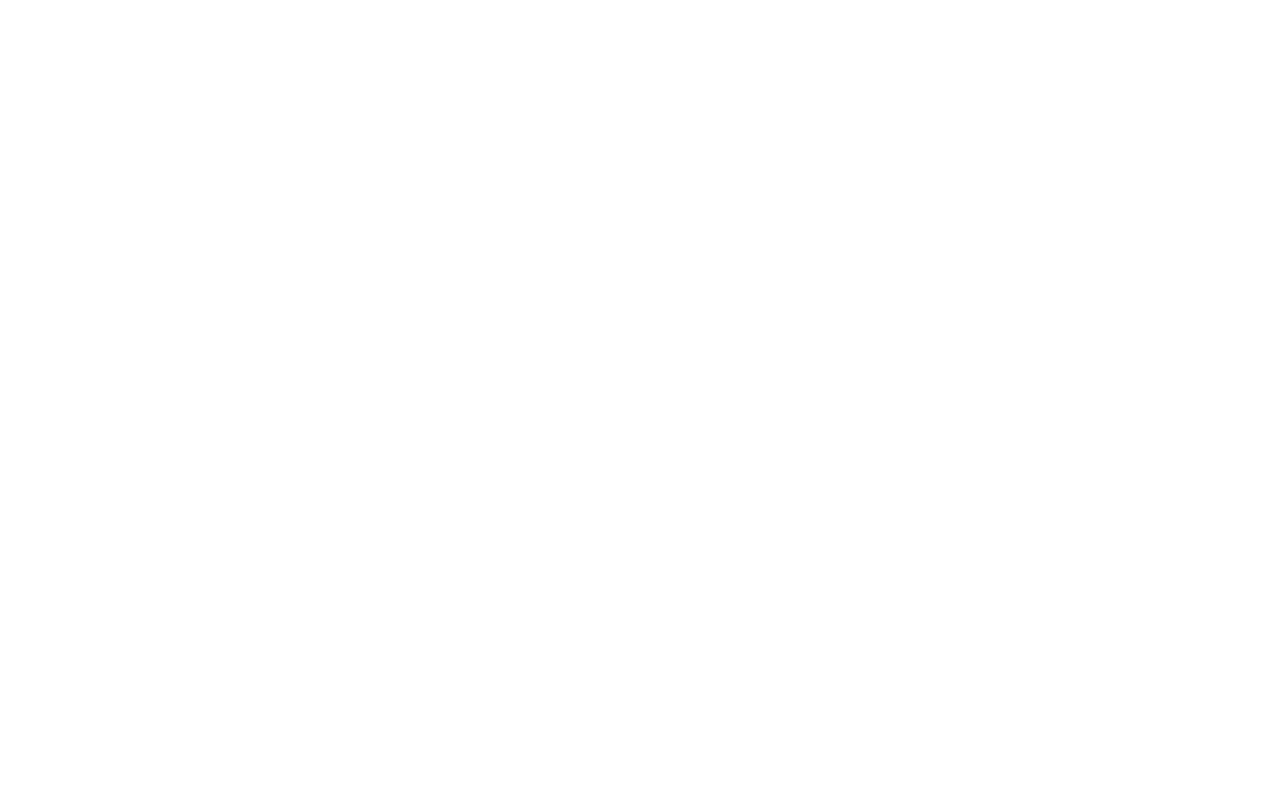
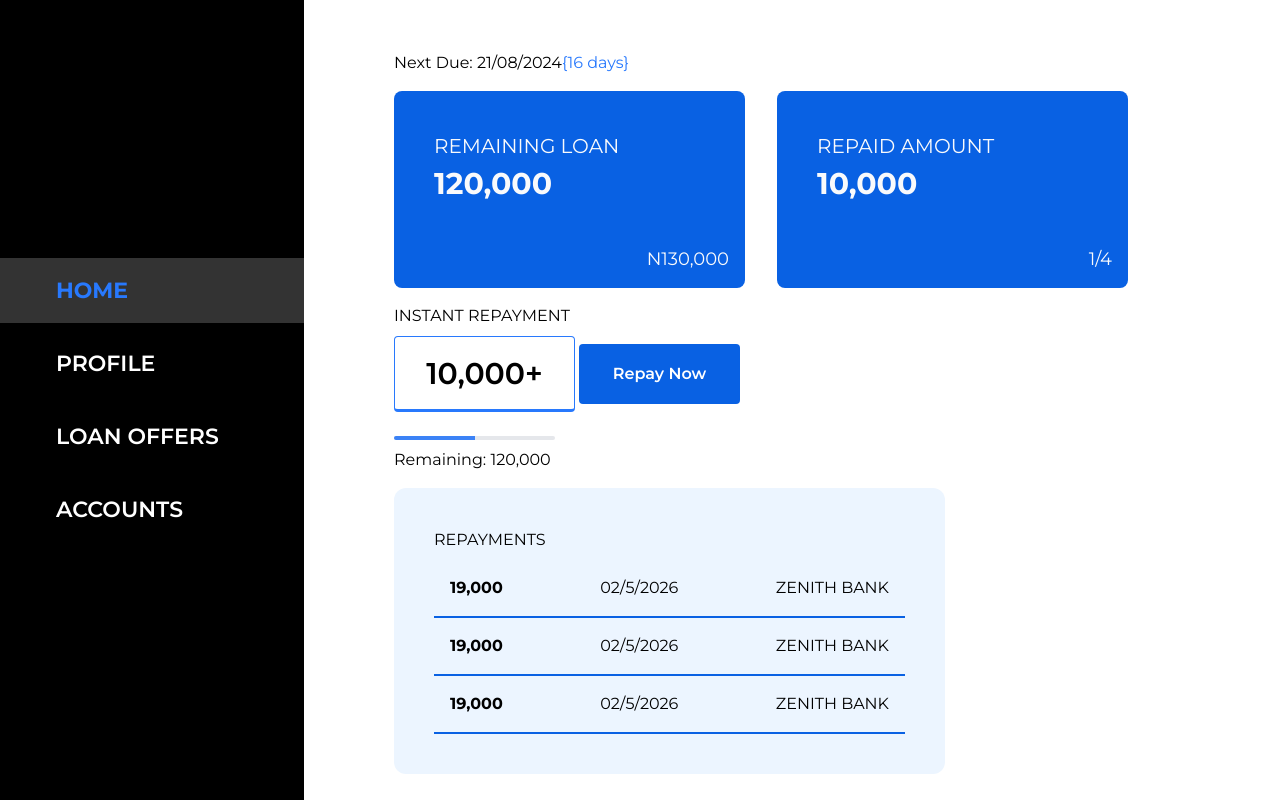
Before and after one commit to rafaelpascal/zedloan, a Vue app: page / in a window 1280 px wide. Before the commit this address had no page. Built offline with nearby package versions, Linux system fonts and the light colour scheme.

Commit message:
routes debug

```diff
--- a/src/components/ui/sidebar/Sidebar.vue
+++ b/src/components/ui/sidebar/Sidebar.vue
@@ -1,6 +1,6 @@
 <template>
     <div class="bg-black relative w-full flex justify-center items-center gap-2 flex-col">
-        <router-link to="/home"
+        <router-link to=""
             class="text-white font-Montserrat uppercase text-[22px] text-left pl-14 py-4 w-full font-semibold"
             active-class="active-link" exact-active-class="exact-active-link">Home</router-link>
         <router-link to="/profile"
--- a/src/router/index.js
+++ b/src/router/index.js
@@ -7,11 +7,11 @@
 
 const routes = [
     {
-      path: '/home',
+      path: '/',
       component: Applayout,
       children: [
         {
-          path: '/home',
+          path: '',
           name: 'Home',
           component: Home
         },
```
